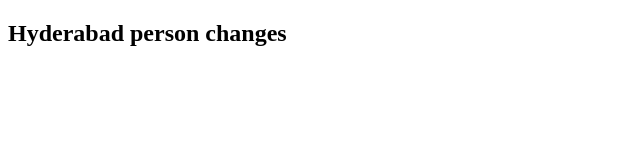
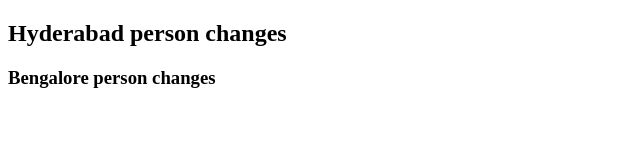
Before and after one commit to Tejesh1682002/Hyd-person, a plain HTML site: page index.html in a window 1280 px wide. Shown: the whole page, without its empty margins (0-640 px from the left). Drawn offline with Linux system fonts and the light colour scheme.

Commit message:
Bengalore person changes

```diff
--- a/index.html
+++ b/index.html
@@ -7,5 +7,6 @@
 </head>
 <body>
     <h2>Hyderabad person changes</h2>
+    <h3>Bengalore person changes</h3>
 </body>
 </html>
```
